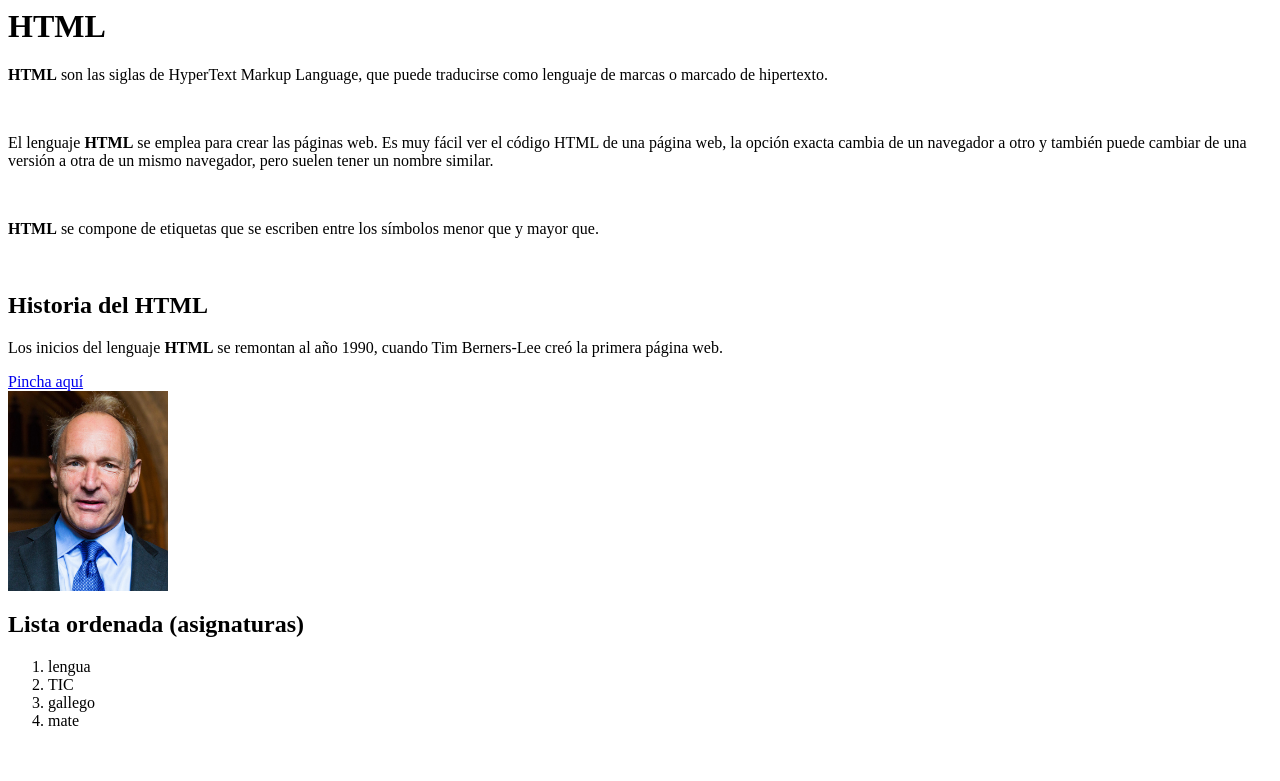
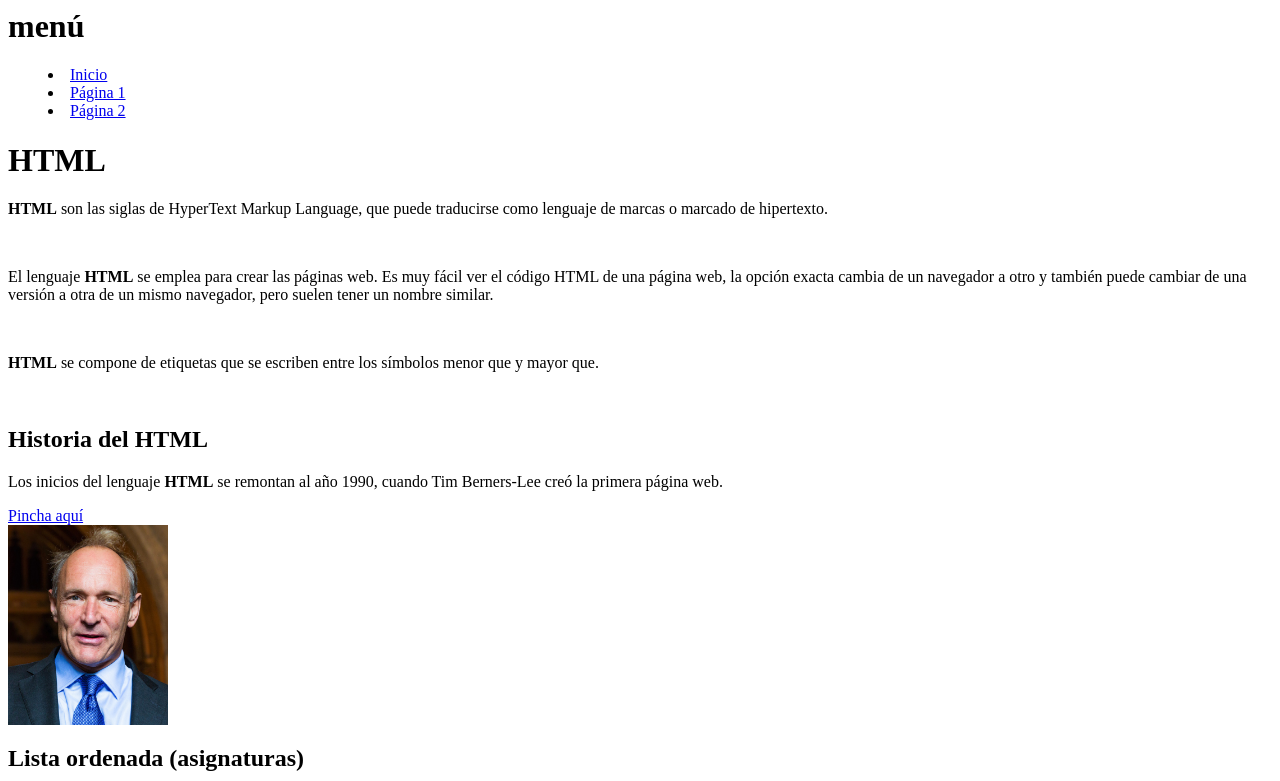
Before and after one commit to saragrisales/Ejercicio-1, a plain HTML site: page index.html in a window 1280 px wide. Shown: the top 781 px of the page. Drawn offline with Linux system fonts and the light colour scheme.

Commit message:
introducción de menú
hoy añadí con la etiqueta de <menu> un inicio y dos páginas más

```diff
--- a/index.html
+++ b/index.html
@@ -3,6 +3,12 @@
 
     </head>
     <body>
+        <h1>menú</h1>
+        <menu>
+            <li><a href="index.html">Inicio</a></li>
+            <li><a href="pagina1.html">Página 1</a></li>
+            <li><a href="pagina2.html">Página 2</a></li>
+        </menu>
         <h1>HTML</h1>
         <p><strong>HTML</strong> son las siglas de HyperText Markup Language, que puede traducirse como lenguaje de marcas o marcado de hipertexto.</p> <br>
         <p>El lenguaje <strong>HTML</strong> se emplea para crear las páginas web. Es muy fácil ver el código HTML de una página web, la opción exacta cambia de un navegador a otro y también puede cambiar de una versión a otra de un mismo navegador, pero suelen tener un nombre similar.</p> <br>
```
Also changed, not shown: pagina1.html (added, +13 -0 lines), pagina2.html (added, +13 -0 lines).
